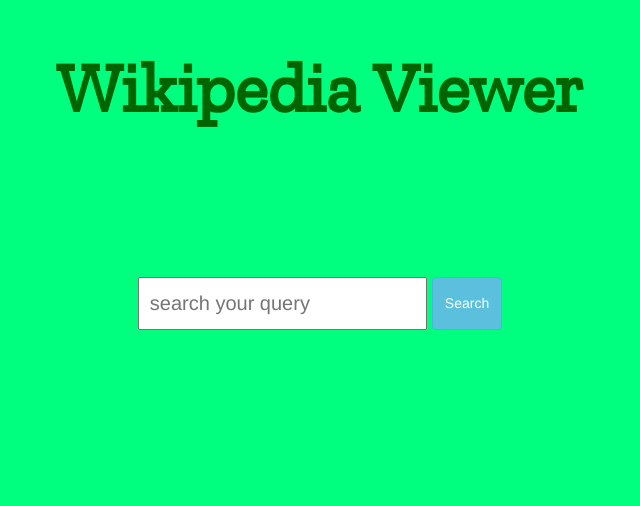
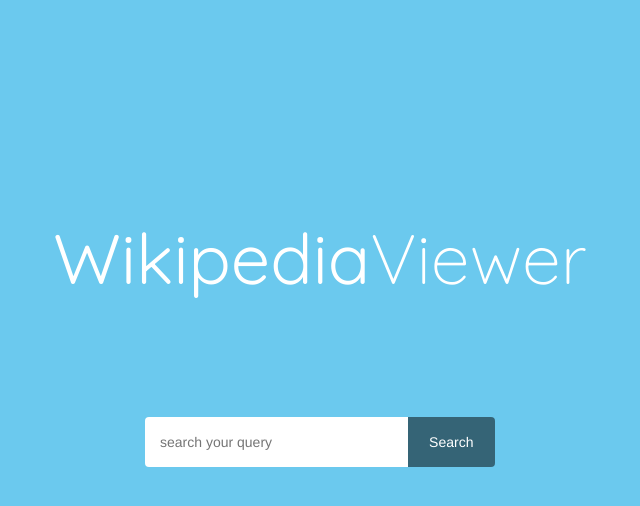
Before and after one commit to sunilsj99/WikipediaViewer, a plain HTML site: page index.html in a window 1280 px wide. Shown: the whole page, without its empty margins (320-960 px from the left). Drawn offline with nearby package versions, Linux system fonts and the light colour scheme.

Commit message:
redesign first screen

```diff
--- a/index.html
+++ b/index.html
@@ -4,18 +4,20 @@
 	<title>Wikipedia Viewer</title>
 	<link rel="stylesheet" type="text/css" href="https://maxcdn.bootstrapcdn.com/bootstrap/3.3.7/css/bootstrap.min.css">
     <script  type="text/javascript" href="https://maxcdn.bootstrapcdn.com/bootstrap/3.3.7/js/bootstrap.min.js"></script>
-    <link href="https://fonts.googleapis.com/css?family=Zilla+Slab" rel="stylesheet">
-	<link rel="stylesheet" type="text/css" href="style.css">
+		<link href="https://fonts.googleapis.com/css?family=Quicksand:300,400,500,700|Zilla+Slab:300,400,500,600,700" rel="stylesheet">
+		<link rel="stylesheet" type="text/css" href="style.css">
     <script src="https://ajax.googleapis.com/ajax/libs/jquery/1.11.1/jquery.min.js"></script>
     <script src="wiki.js" type="text/javascript"></script>
 </head>
 <body>
-    <h1>Wikipedia Viewer</h1>
+    <h1>Wikipedia<span>Viewer</span></h1>
 <div class="container">
-    <form id="searchForm" class="form-inline text-center">
-        <div class="display-flex align-items-stretch justify-content-center">
-            <input class="padding-1 margin-right-half" type="text" id="searchQuery" placeholder="search your query">
-            <button class="btn btn-info" id="submit">Search</button>
+    <form id="searchForm" class="row">
+        <div class="col-md-4 col-md-offset-4">
+					<div class="form-group">
+            <input class="col-md-9" type="text" id="searchQuery" placeholder="search your query">
+						<button class="col-md-3 btn btn-custom" id="submit">Search</button>
+					</div>
         </div>
     </form>
     <div id="return" class="text-center"><button class="btn btn-primary">return to search</button></div>
--- a/style.css
+++ b/style.css
@@ -1,5 +1,10 @@
+/*
+font-family: 'Zilla Slab', serif;
+font-family: 'Quicksand', sans-serif;
+*/
+
 body{
-    background-color: springgreen;
+    background-color: #6BC9EE;
 }
 #searchForm{
 margin: 100px 0px 100px 0px;
@@ -7,14 +12,31 @@
 
 h1{
     font-size: 70px;
-    margin: 50px 20px 50px 20px;
+    margin: 220px 20px 20px 20px;
     text-align: center;
-    color: darkgreen;
-    font-family: 'Zilla Slab', serif;
-    font-weight: 700;
+    color: #fff;
+    font-family: 'Quicksand', sans-serif;
+    font-weight: 400;
 }
-input,button{
+h1 span {
+  font-weight: 100;
+}
+input.btn.custom, button{
     font-size: 20px;
+    line-height: 50px;
+    height: 50px;
+    border: none;
+    border-radius: 0 4px 4px 0 !important;
+    background-color: rgba(0, 0, 0, 0.5);
+    color: #fff;
+}
+
+#searchQuery {
+  margin: 0 auto;
+  line-height: 50px;
+  height: 50px;
+  border: none;
+  border-radius: 4px 0 0 4px;
 }
 
 #box{
```
